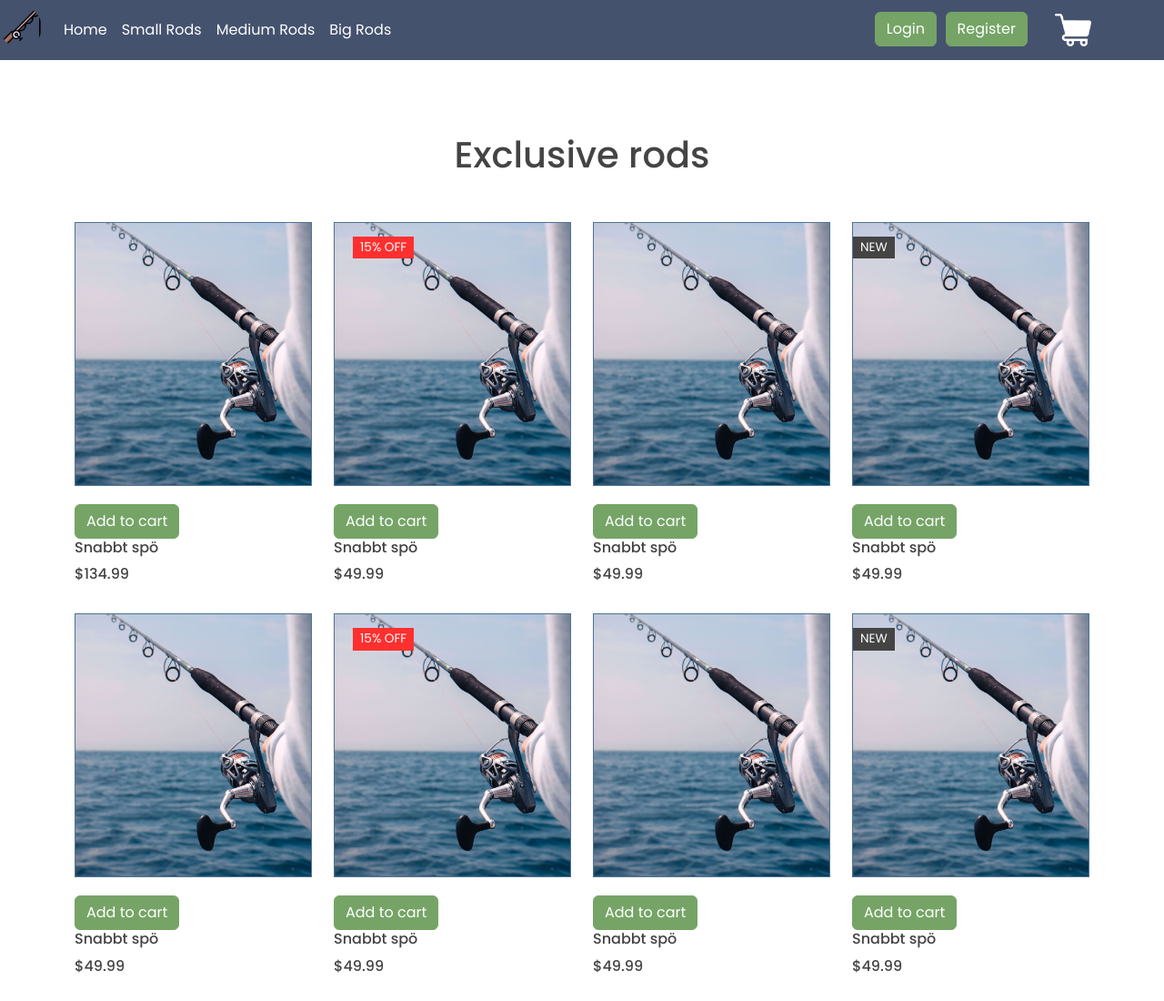
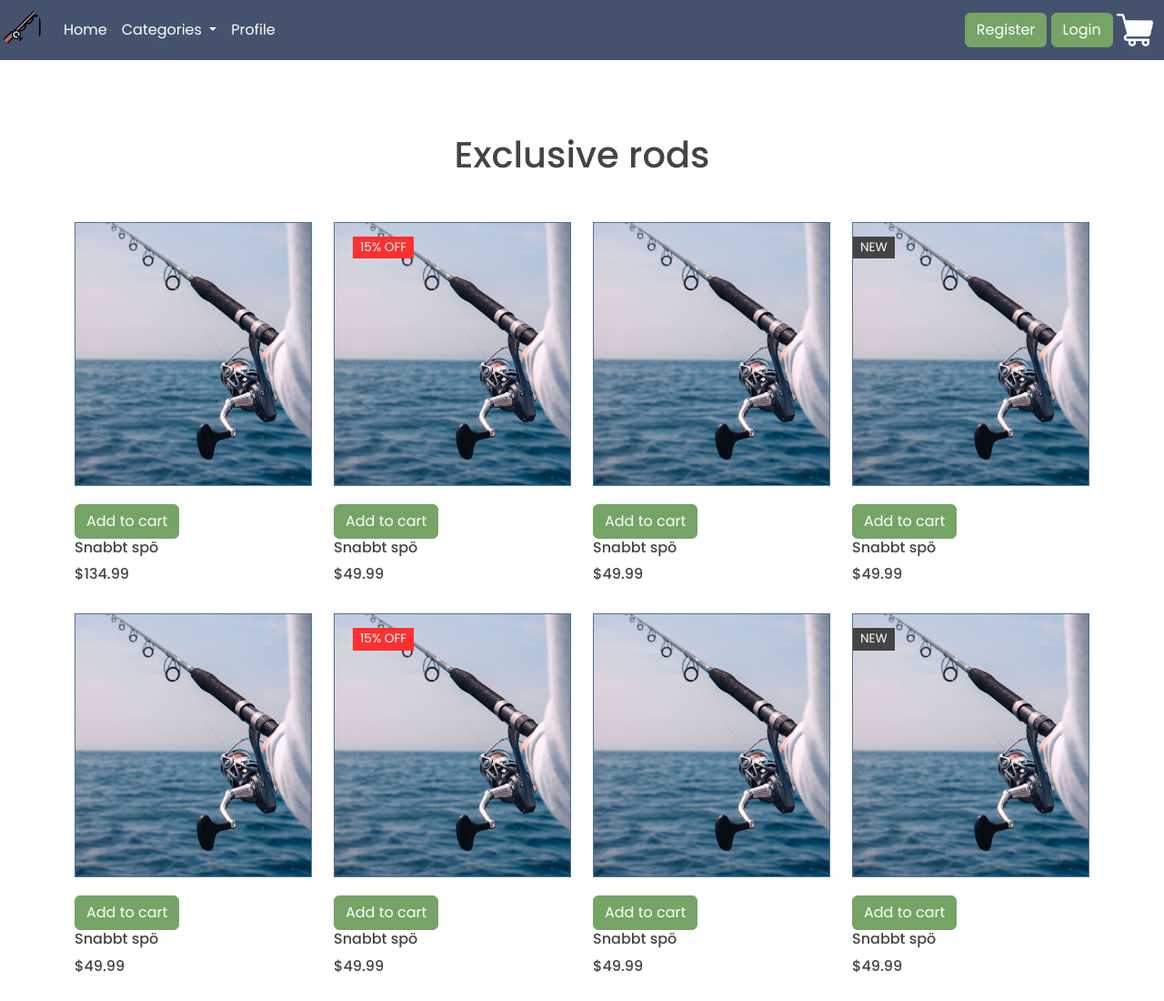
Before and after one commit to PalmEver/Webbdesign-och-anv-ndarupplevelser, a website: page ProductPage3.html in a window 1280 px wide. Shown: the top 1100 px of the page at 91% size. Drawn offline with nearby package versions, Linux system fonts and the light colour scheme.

Commit message:
navbar script imp

```diff
--- a/ProductPage3.html
+++ b/ProductPage3.html
@@ -4,15 +4,18 @@
     <meta charset="utf-8">
     <meta name="viewport" content="width=device-width, initial-scale=1">
     <title>Bootstrap demo</title>
-    <link href="https://cdn.jsdelivr.net/npm/bootstrap@5.2.2/dist/css/bootstrap.min.css" rel="stylesheet" integrity="sha384-Zenh87qX5JnK2Jl0vWa8Ck2rdkQ2Bzep5IDxbcnCeuOxjzrPF/et3URy9Bv1WTRi" crossorigin="anonymous">
+    <script src="https://code.jquery.com/jquery-3.3.1.slim.min.js" integrity="sha384-q8i/X+965DzO0rT7abK41JStQIAqVgRVzpbzo5smXKp4YfRvH+8abtTE1Pi6jizo" crossorigin="anonymous"></script>
+    <script src="https://cdn.jsdelivr.net/npm/popper.js@1.14.7/dist/umd/popper.min.js" integrity="sha384-UO2eT0CpHqdSJQ6hJty5KVphtPhzWj9WO1clHTMGa3JDZwrnQq4sF86dIHNDz0W1" crossorigin="anonymous"></script>
+    <script src="https://cdn.jsdelivr.net/npm/bootstrap@4.3.1/dist/js/bootstrap.min.js" integrity="sha384-JjSmVgyd0p3pXB1rRibZUAYoIIy6OrQ6VrjIEaFf/nJGzIxFDsf4x0xIM+B07jRM" crossorigin="anonymous"></script>
+        <link href="https://cdn.jsdelivr.net/npm/bootstrap@5.2.2/dist/css/bootstrap.min.css" rel="stylesheet" integrity="sha384-Zenh87qX5JnK2Jl0vWa8Ck2rdkQ2Bzep5IDxbcnCeuOxjzrPF/et3URy9Bv1WTRi" crossorigin="anonymous">
     <link rel="stylesheet" href="stylesheet.css">
   </head>
   <body>
 
     <!--Navbar start-->
     <nav class="navbar navbar-expand-lg navbar-light bg-light">
-        <a class="navbar-brand" href="#"><div class="logo-image">
-          <img src="assets/fishing-rod.png" class="img-fluid" >
+        <a class="navbar-brand" href="HomePage.html"><div class="logo-image">
+          <img src="assets/fishing-rod.png" class="img-fluid" alt="rod-logo">
     </div> </a>
 
         <button class="navbar-toggler" type="button" data-toggle="collapse" data-target="#navbarNav" aria-controls="navbarNav" aria-expanded="false" aria-label="Toggle navigation">
@@ -23,24 +26,24 @@
             <li class="nav-item active">
               <a class="nav-link" href="HomePage.html">Home <span class="sr-only"></span></a>
             </li>
+            <li class="nav-item dropdown">
+              <a class="nav-link dropdown-toggle" href="#" id="navbarDropdown" role="button" data-toggle="dropdown" aria-haspopup="true" aria-expanded="false">
+                Categories
+              </a>
+              <div class="dropdown-menu" aria-labelledby="navbarDropdown">
+                <a class="dropdown-item" href="ProductPage3.html">Exclusive</a>
+                <a class="dropdown-item" href="ProductPage2.html">Beginner</a>
+                <a class="dropdown-item" href="ProductPage.html" style="color: red;">Sale!</a>
+              </div>
             <li class="nav-item">
-              <a class="nav-link" href="ProductPage3.html">Small Rods</a>
+              <a class="nav-link" href="ProfilePage.html">Profile</a>
             </li>
-            <li class="nav-item">
-              <a class="nav-link" href="ProductPage2.html">Medium Rods</a>
-            </li>
-            <li class="nav-item">
-              <a class="nav-link" href="ProductPage.html">Big Rods</a>
-            </li>
-            <div class="kalle-knapp"><li><button type="button" onclick="window.location.href='RegisterPage.html'" class="btn btn-primary">Register</button></li></div>
-          </li>
-          <div class="kalle-login"><li><button type="button" onclick="window.location.href='LoginPage.html'" class="btn btn-primary">Login</button></li></div>
-            <div class="cart-container">
-            <li class="nav-item">
-              <img src="assets/shopping-cart.png" href="Checkout.html" class="cart-logo" width="40px" height="40px">
-            </li>
-          </div>
           </ul>
+          <div class="container-fluid">
+           <button type="button" onclick="window.location.href='RegisterPage.html'" class="btn btn-primary">Register</button>
+            <button type="button" onclick="window.location.href='LoginPage.html'" class="btn btn-primary" >Login</button>
+             <a href="Checkout.html"> <img src="assets/shopping-cart.png" class="cart-logo" width="40px" height="40px"></a>
+            </div>
         </div>
       </nav>
     <!--Navbar slut-->
```
Also changed, not shown: ProductPage.html (+20 -17 lines), ProductPage2.html (+20 -17 lines).
